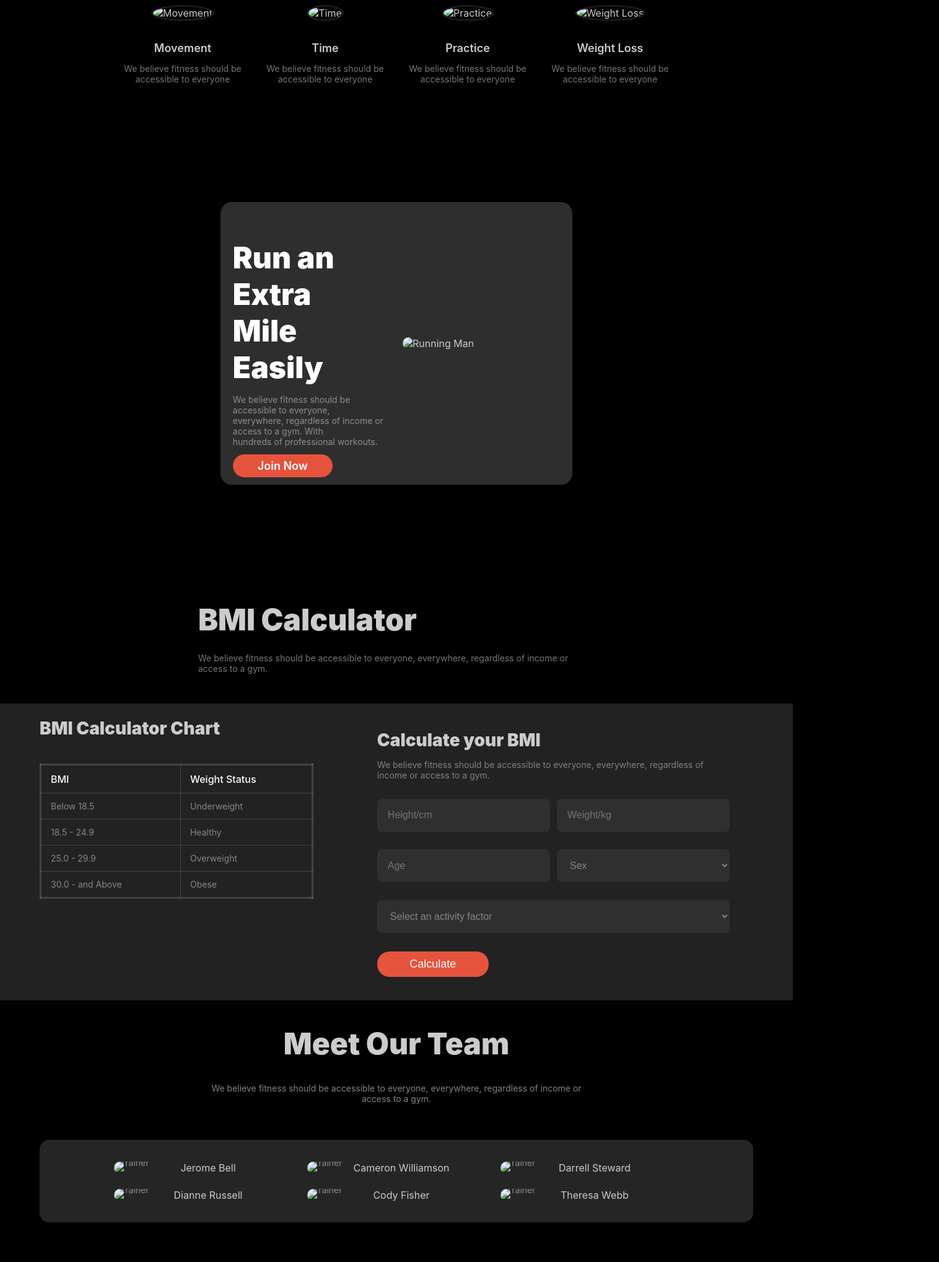
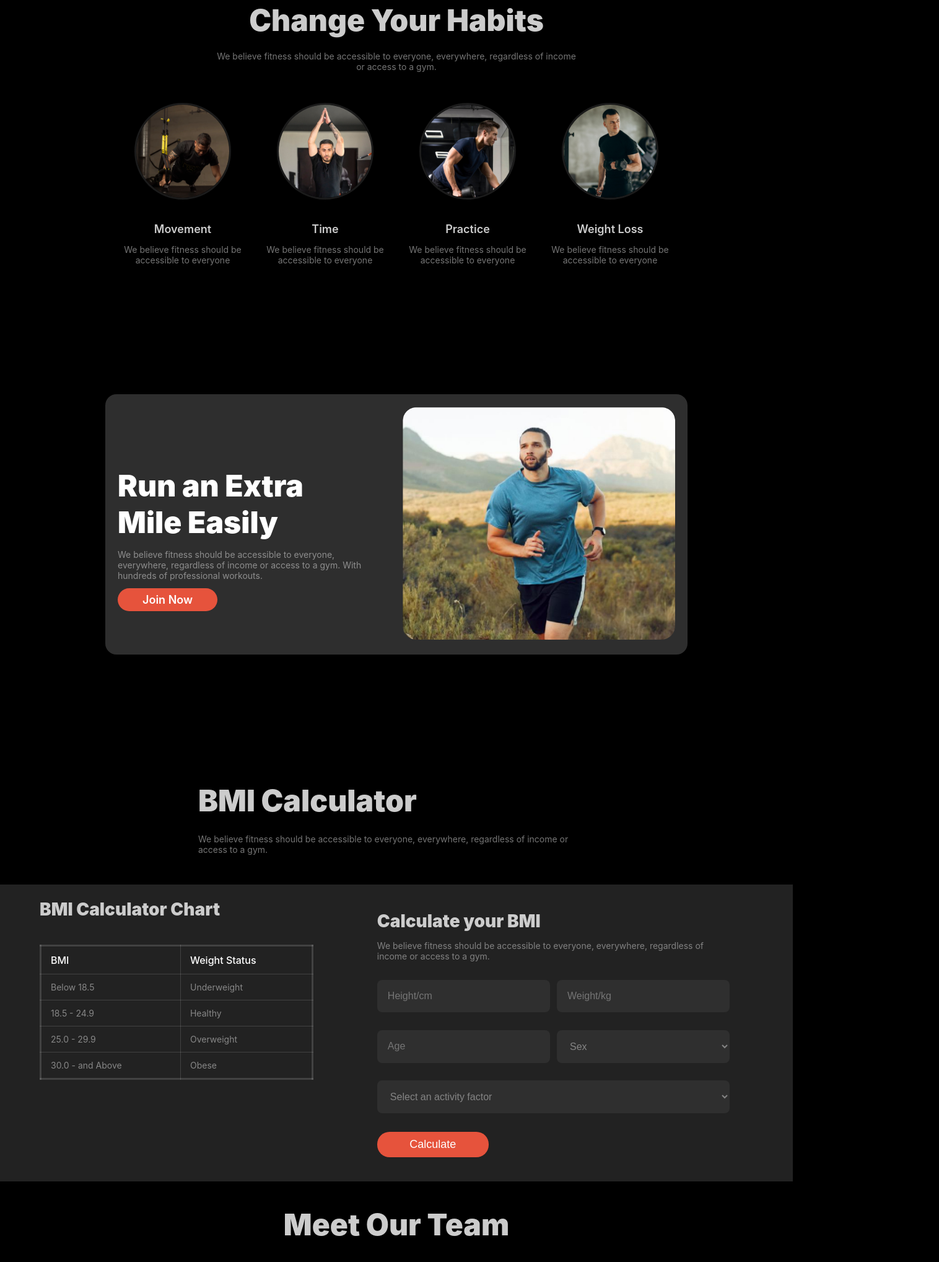
Before and after one commit to mdjarjis/My-second-project, a plain HTML site: page index.html in a window 1280 px wide. Shown: the part 746-2782 px from the top of the page at 62% size, 1516 px wide, since content can reach past the window. Drawn offline with Linux system fonts and the light colour scheme; the site is published under a folder, as on GitHub Pages, so addresses that start at the root find nothing.

Commit message:
my final commit

```diff
--- a/index.html
+++ b/index.html
@@ -42,7 +42,7 @@
             <button class="download-btn-two">Download App</button>
         </div>
         <div class="hero-image">
-            <img src="/images/Images 2.png" alt="Fitness" class="zoom">
+            <img src="images/Images 2.png" alt="Fitness" class="zoom">
             <div class="info-box video-tutorials">
                 <p><span class="highlight">350+</span> <br> <span class="highlight-two">Video tutorial</span></p>
             </div>
@@ -61,22 +61,22 @@
 </div>
     <div class="habits-grid">
         <div class="habit-item">
-            <img src="/images/image 3.png" alt="Movement">
+            <img src="images/image 3.png" alt="Movement">
             <h3>Movement</h3>
             <p>We believe fitness should be accessible to everyone</p>
         </div>
         <div class="habit-item">
-            <img src="/images/image 2.png" alt="Time">
+            <img src="images/image 2.png" alt="Time">
             <h3>Time</h3>
             <p>We believe fitness should be accessible to everyone</p>
         </div>
         <div class="habit-item">
-            <img src="/images/image 4.png" alt="Practice">
+            <img src="images/image 4.png" alt="Practice">
             <h3>Practice</h3>
             <p>We believe fitness should be accessible to everyone</p>
         </div>
         <div class="habit-item">
-            <img src="/images/image 5.png" alt="Weight Loss">
+            <img src="images/image 5.png" alt="Weight Loss">
             <h3>Weight Loss</h3>
             <p>We believe fitness should be accessible to everyone</p>
         </div>
@@ -92,7 +92,7 @@
         <a href="#" class="btn">Join Now</a>
     </div>
     <div class="image-container">
-        <img src="/images/runone.png" alt="Running Man">
+        <img src="images/runone.png" alt="Running Man">
     </div>
 </div>
 </section>
@@ -174,42 +174,42 @@
         <p>We believe fitness should be accessible to everyone, everywhere, regardless of income or <br> access to a gym.</p>
         <div class="team-container">
             <div class="team-member">
-                <img src="/images/trainer1.png" alt="Jerome Bell">
+                <img src="images/trainer1.png" alt="Jerome Bell">
                 <div class="info">
                     <h2>Jerome Bell</h2>
                     <p>Trainer</p>
                 </div>
             </div>
             <div class="team-member">
-                <img src="/images/trainer2.png" alt="Cameron Williamson">
+                <img src="images/trainer2.png" alt="Cameron Williamson">
                 <div class="info">
                     <h2>Cameron Williamson</h2>
                     <p>Trainer</p>
                 </div>
             </div>
             <div class="team-member">
-                <img src="/images/trainer3.png" alt="Darrell Steward">
+                <img src="images/trainer3.png" alt="Darrell Steward">
                 <div class="info">
                     <h2>Darrell Steward</h2>
                     <p>Trainer</p>
                 </div>
             </div>
             <div class="team-member">
-                <img src="/images/trainer4.png" alt="Dianne Russell">
+                <img src="images/trainer4.png" alt="Dianne Russell">
                 <div class="info">
                     <h2>Dianne Russell</h2>
                     <p>Trainer</p>
                 </div>
             </div>
             <div class="team-member">
-                <img src="/images/trainer5.png" alt="Cody Fisher">
+                <img src="images/trainer5.png" alt="Cody Fisher">
                 <div class="info">
                     <h2>Cody Fisher</h2>
                     <p>Trainer</p>
                 </div>
             </div>
             <div class="team-member">
-                <img src="/images/trainer6.png" alt="Theresa Webb">
+                <img src="images/trainer6.png" alt="Theresa Webb">
                 <div class="info">
                     <h2>Theresa Webb</h2>
                     <p>Trainer</p>
```
